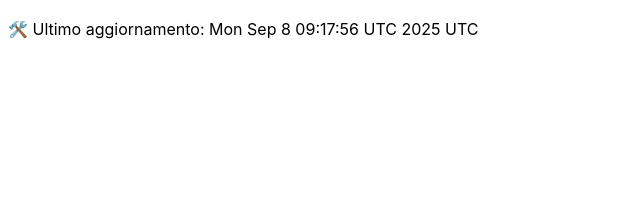
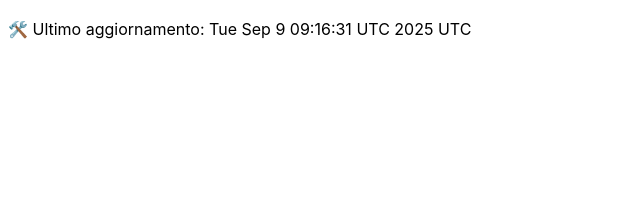
Before and after one commit to DanteTrb/DanteTrb.github.io, a Jekyll site: the page built from badges.md, in a window 1280 px wide. Shown: the top 213 px of the page, without its empty margins (0-640 px from the left). Built offline with Jekyll 4.4.1, drawn with Linux system fonts in a browser that asks for light colours; our own code applies the rules of GitHub Pages for plain Markdown files.

Commit message:
🛠️ Aggiornamento automatico badge

```diff
--- a/badges.md
+++ b/badges.md
@@ -1 +1 @@
-🛠️ Ultimo aggiornamento: Mon Sep  8 09:17:56 UTC 2025 UTC
+🛠️ Ultimo aggiornamento: Tue Sep  9 09:16:31 UTC 2025 UTC
```
